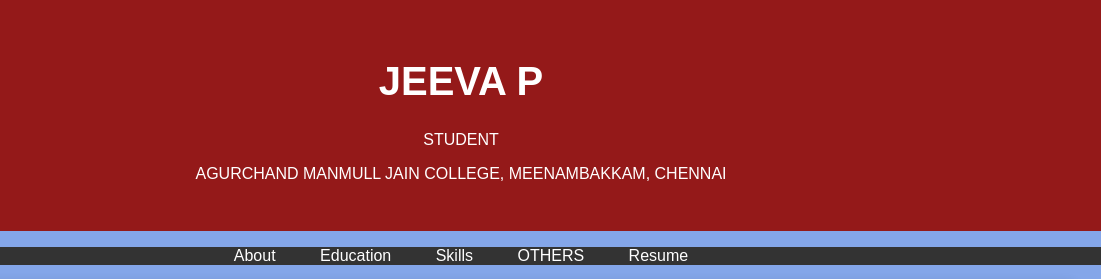
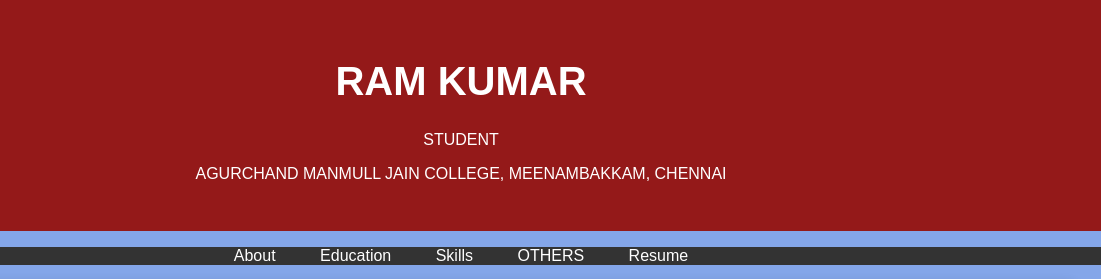
Before and after one commit to Ramkumar30-05/digital-portfolio, a plain HTML site: page index.html in a window 1280 px wide. Shown: the top 279 px of the page, 179-1280 px from the left. Drawn offline with Linux system fonts and the light colour scheme.

Commit message:
index.html

```diff
--- a/index.html
+++ b/index.html
@@ -96,7 +96,7 @@
         <div class="header-content">
             <!-- Add your profile picture here -->
             <img src="pic.jpg" alt="Your Profile Picture" class="profile-picture">
-            <h1>JEEVA P</h1>
+            <h1>RAM KUMAR</h1>
             <p>STUDENT</p>
             <p>AGURCHAND MANMULL JAIN COLLEGE, MEENAMBAKKAM, CHENNAI</p>
         </div>
```
